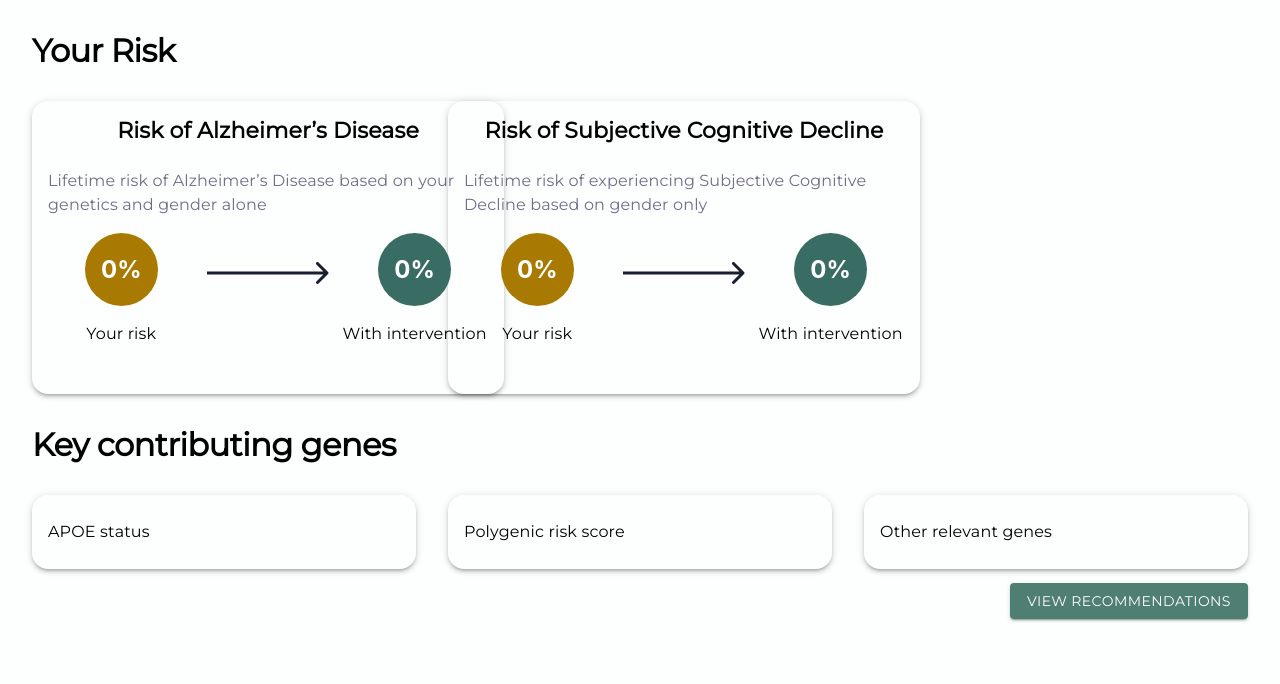
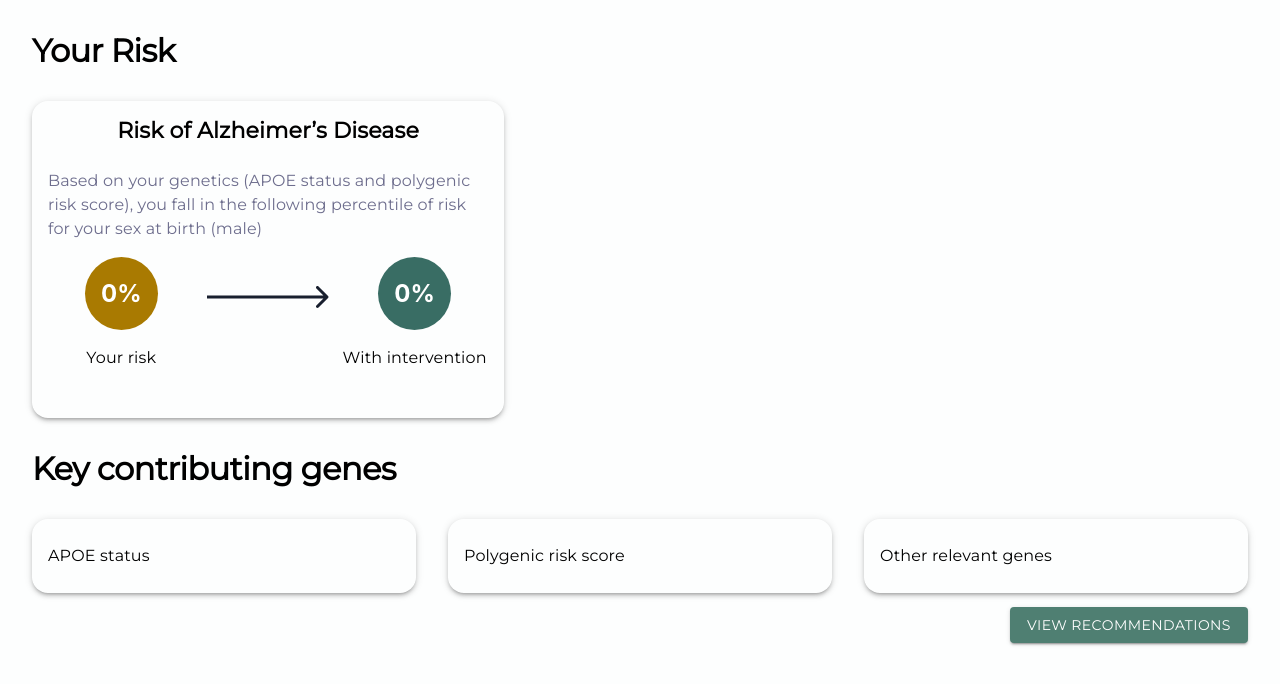
Before and after one commit to PatGousseau/alzheimers-prevention, a React (Create React App) app in the folder frontend/: page /overview in a window 1280 px wide. Shown: the top 684 px of the page. Built offline with nearby package versions, Linux system fonts and the light colour scheme.

Commit message:
remove apoe modifiers + change score card text

```diff
--- a/frontend/src/pages/Overview.tsx
+++ b/frontend/src/pages/Overview.tsx
@@ -27,10 +27,10 @@ export const Overview: FC = () => {
           </Typography>
         </Grid>
         <Grid item xs={4}>
-          <RiskScoreCard title={"Risk of Alzheimer’s Disease"} subtitle={"Lifetime risk of Alzheimer’s Disease based on your genetics and gender alone"} />
+          <RiskScoreCard title={"Risk of Alzheimer’s Disease"} subtitle={"Based on your genetics (APOE status and polygenic risk score), you fall in the following percentile of risk for your sex at birth (male)"} />
         </Grid>
         <Grid item xs={4}>
-          <RiskScoreCard title={"Risk of Subjective Cognitive Decline"} subtitle={"Lifetime risk of experiencing Subjective Cognitive Decline based on gender only"} />
+          {/* <RiskScoreCard title={"Risk of Subjective Cognitive Decline"} subtitle={"Lifetime risk of experiencing Subjective Cognitive Decline based on gender only"} /> */}
         </Grid>
         <Grid item xs={3}>
           {/* <RiskLevelCard /> */}
--- a/frontend/src/pages/Upload.tsx
+++ b/frontend/src/pages/Upload.tsx
@@ -1,4 +1,4 @@
-import { Alert, Button, CircularProgress, Stack, Typography } from "@mui/material";
+import { Alert, Button, CircularProgress, FormControl, FormControlLabel, FormLabel, Radio, RadioGroup, Stack, Typography } from "@mui/material";
 import axios from "axios";
 import { FC, useContext, useState } from "react";
 import { useNavigate } from "react-router-dom";
@@ -102,7 +102,9 @@ export const Upload: FC = () => {
             </Button>
         )}
         {error && (
-          <Alert severity="error" sx={{mt:4}}>{error}</Alert>
+          <Alert severity="error" sx={{ mt: 4 }}>
+            {error}
+          </Alert>
         )}
       </Stack>
     </Stack>
```
Also changed, not shown: 1 other file (tests, documents, lock files or other folders). Lines whose indentation alone changed are shown as unchanged.
